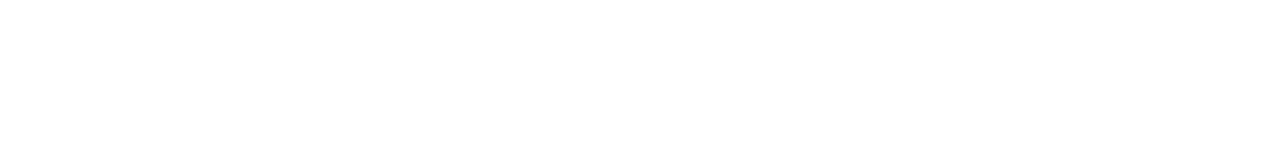
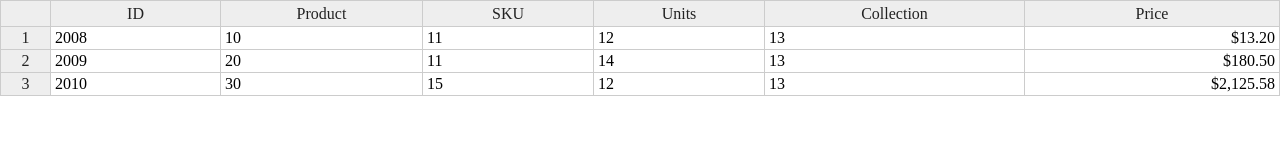
Before and after one commit to davidemaser/handson-dev, a plain HTML site: page index.html in a window 1280 px wide. Drawn offline with Linux system fonts and the light colour scheme.

Commit message:
Index Update

```diff
--- /dev/null
+++ b/assets/data/test.json
@@ -0,0 +1,7 @@
+{
+  "data": [
+    ["2008", 10, 11, 12, 13, 13.20],
+    ["2009", 20, 11, 14, 13, 180.50],
+    ["2010", 30, 15, 12, 13, 2125.58]
+  ]
+}
--- a/index.html
+++ b/index.html
@@ -4,10 +4,93 @@
     <meta charset="UTF-8">
     <title>Handson Test</title>
     <script src="assets/js/jquery.min.js"></script>
+    <style type="text/css">
+        body{
+            margin: 0;
+        }
+    </style>
     <link rel="stylesheet" href="assets/css/handsontable.full.css">
     <script src="assets/js/handsontable.full.js"></script>
 </head>
 <body>
+<div id="testing"></div>
+<script>
+    var first,
+        maxed = true
+            , resizeTimeout
+            , availableWidth
+            , availableHeight
+            , $window = $(window)
+            , $example1 = $('#testing');
 
+    var calculateSize = function () {
+        var offset = $example1.offset();
+        availableWidth = $window.width() - offset.left + $window.scrollLeft();
+        availableHeight = $window.height() - offset.top + $window.scrollTop();
+    };
+    $window.on('resize', calculateSize);
+    $("#testing").handsontable({
+        startRows: 8,
+        //startCols: 8,
+        colHeaders: ["ID", "Product", "SKU", "Units", "Collection", "Price"],
+        rowHeaders: true,
+        stretchH: 'all',
+        columnSorting: true,
+        columns: [
+            {data: 0},
+            {data: 1},
+            {data: 2},
+            {data: 3},
+            {data: 4},
+            {data: 5,
+                type: 'numeric',
+                format: '$0,0.00',
+                language: 'en'}
+        ],
+        contextMenu: true,
+        width: function () {
+            if (maxed && availableWidth === void 0) {
+                calculateSize();
+            }
+            return maxed ? availableWidth : 400;
+        },
+        height: function () {
+            if (maxed && availableHeight === void 0) {
+                calculateSize();
+            }
+            return maxed ? availableHeight : 300;
+        }
+        /*onChange: function (change) {
+            if (first) {
+                first = false;
+                return; //don't save this change
+            }
+            $.ajax({ //saves changes from Handsontable
+                url: "save.php",
+                dataType: "json",
+                type: "POST",
+                data: {"data": $("#example").handsontable('getData')}, //returns full array of grid data
+                //data: change, //contains only information about changed cells
+                success: function (data) {
+                    console.log("saved", data);
+                },
+                error: function (data) {
+                    console.log("error", data);
+                }
+            });
+        }*/
+    });
+
+    $.ajax({
+        url: 'assets/data/test.json',
+        dataType: 'json',
+        type: 'GET',
+        success: function(res){
+            $("#testing").handsontable("loadData", res.data);
+        }
+    });
+
+
+</script>
 </body>
 </html>
```
